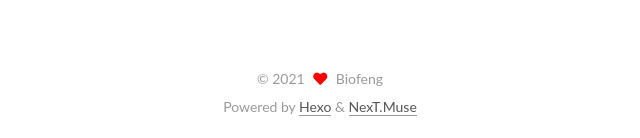
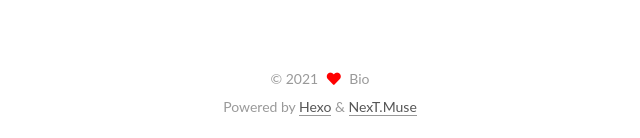
Before and after one commit to biofeng/biofeng.github.io, a plain HTML site: page 2021/09/16/hello-world/index.html in a window 1280 px wide. Shown: the part 1232-1370 px from the top of the page, 480-1120 px from the left. Drawn offline with nearby package versions, Linux system fonts and the light colour scheme; files that its build step writes are made by us from their sources; files whose address does not match are found by name.

Commit message:
Site updated: 2021-09-16 16:35:05

```diff
--- a/2021/09/16/hello-world/index.html
+++ b/2021/09/16/hello-world/index.html
@@ -29,7 +29,7 @@
 <meta property="og:locale" content="en_US">
 <meta property="article:published_time" content="2021-09-16T03:36:24.624Z">
 <meta property="article:modified_time" content="1985-10-26T08:15:00.000Z">
-<meta property="article:author" content="Biofeng">
+<meta property="article:author" content="Bio">
 <meta name="twitter:card" content="summary">
 
 
@@ -113,7 +113,7 @@
 
         <div class="site-overview-wrap sidebar-panel">
           <div class="site-author site-overview-item animated" itemprop="author" itemscope itemtype="http://schema.org/Person">
-  <p class="site-author-name" itemprop="name">Biofeng</p>
+  <p class="site-author-name" itemprop="name">Bio</p>
   <div class="site-description" itemprop="description"></div>
 </div>
 <div class="site-state-wrap site-overview-item animated">
@@ -164,7 +164,7 @@
 
     <span hidden itemprop="author" itemscope itemtype="http://schema.org/Person">
       <meta itemprop="image" content="/biofeng/biofeng.github.io/images/avatar.gif">
-      <meta itemprop="name" content="Biofeng">
+      <meta itemprop="name" content="Bio">
       <meta itemprop="description" content="">
     </span>
 
@@ -250,7 +250,7 @@
   <span class="with-love">
     <i class="fa fa-heart"></i>
   </span>
-  <span class="author" itemprop="copyrightHolder">Biofeng</span>
+  <span class="author" itemprop="copyrightHolder">Bio</span>
 </div>
   <div class="powered-by">Powered by <a href="https://hexo.io/" rel="noopener" target="_blank">Hexo</a> & <a href="https://theme-next.js.org/muse/" rel="noopener" target="_blank">NexT.Muse</a>
   </div>
```
Also changed, not shown: archives/2021/09/index.html (+3 -3 lines), archives/2021/index.html (+3 -3 lines), archives/index.html (+3 -3 lines), index.html (+4 -4 lines).
